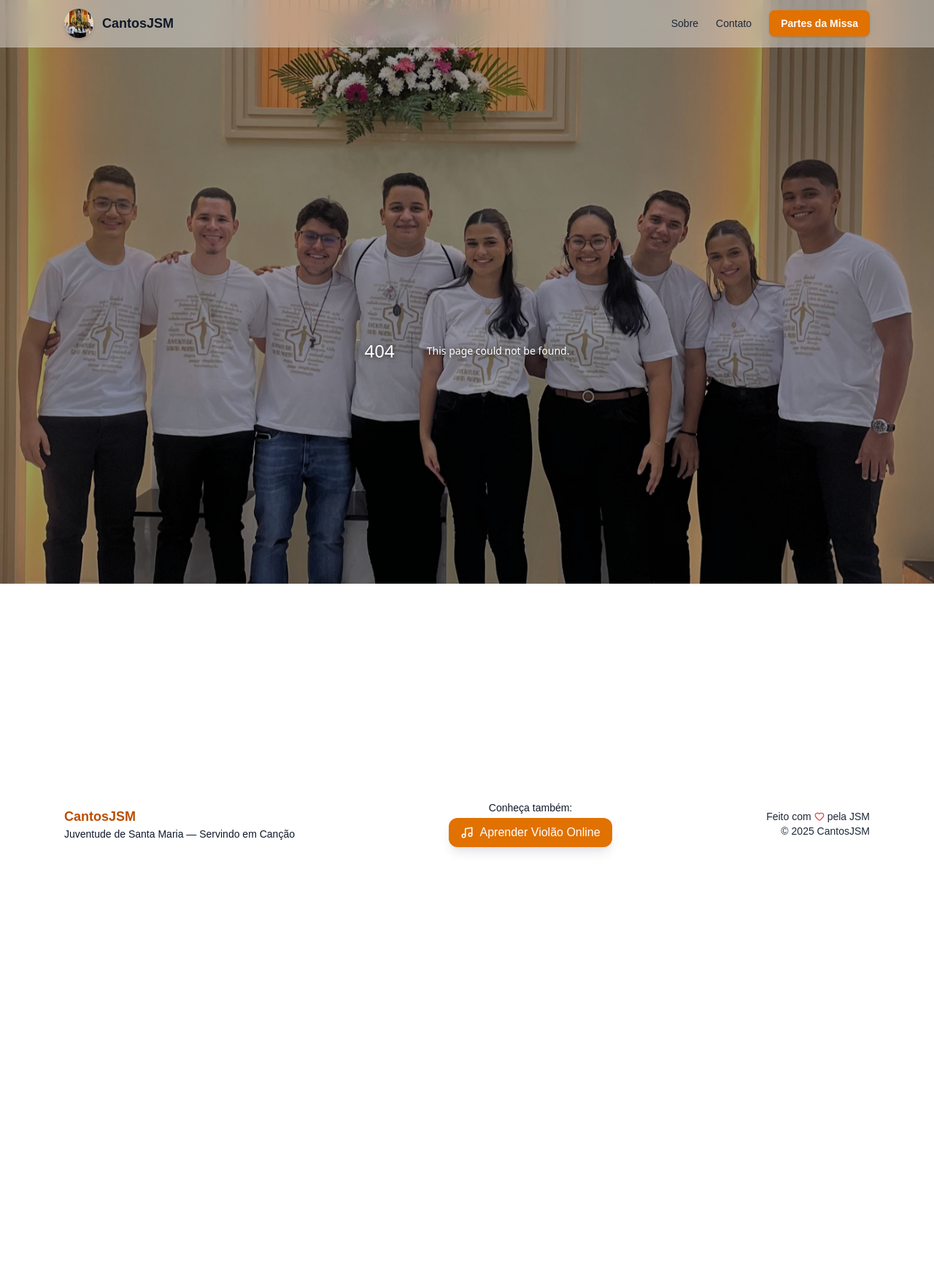
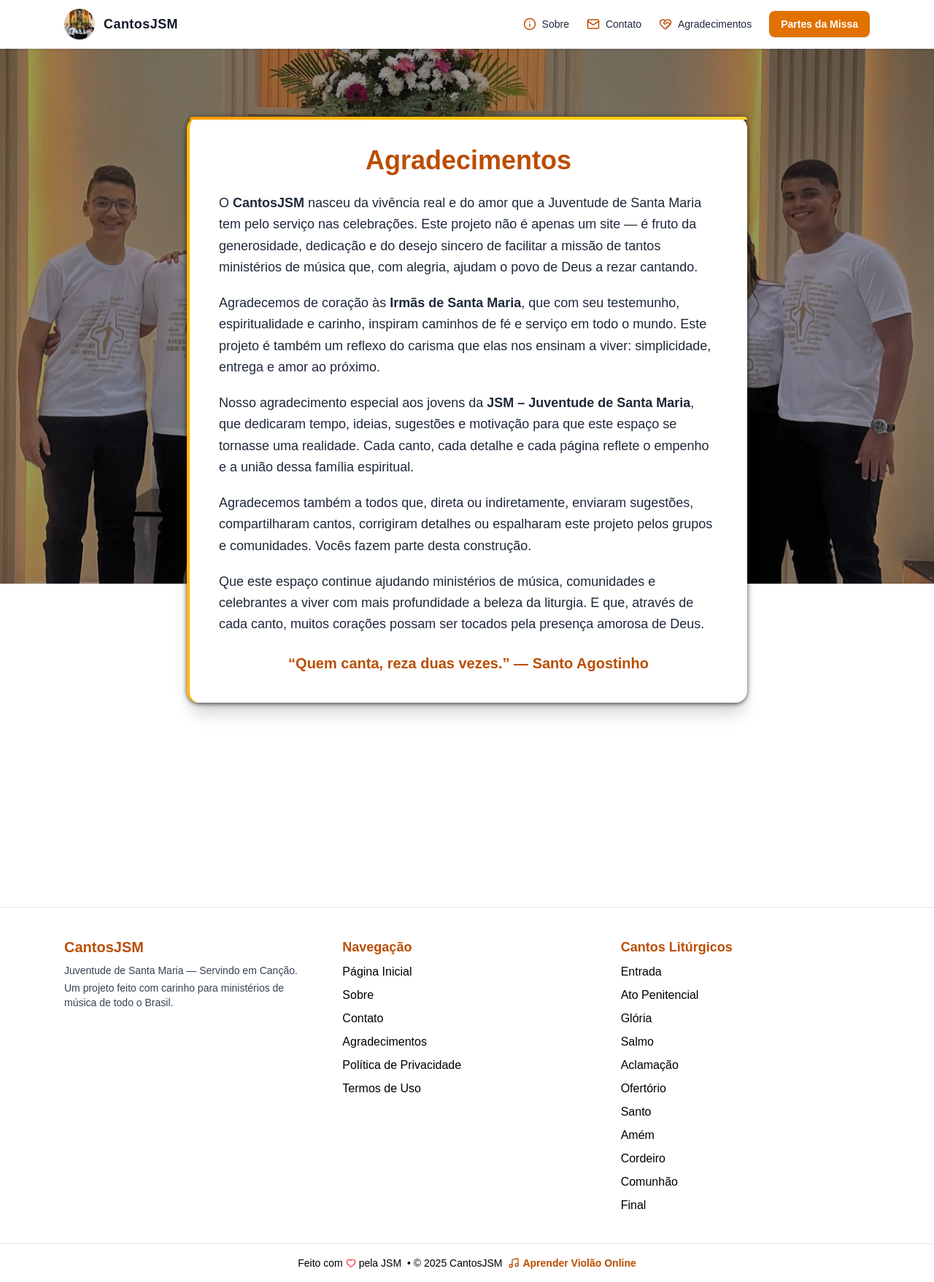
Before and after one commit to robsonalbuquerquedev/cantosjsm, a Next.js app: page /agradecimentos in a window 1280 px wide. Before the commit this address had no page. Shown: the whole page at 73% size. Before the commit the page ends 1193 px from the top, so only its background shows below. Built offline with nearby package versions, Linux system fonts and the light colour scheme.

Commit message:
update: project structure, pages and components

```diff
--- /dev/null
+++ b/src/app/agradecimentos/page.tsx
@@ -0,0 +1,71 @@
+"use client";
+
+import { motion } from "framer-motion";
+
+export default function AgradecimentosPage() {
+    return (
+        <main className="min-h-screen flex items-center justify-center px-6 py-20">
+
+            <motion.article
+                initial={{ opacity: 0, y: 30 }}
+                animate={{ opacity: 1, y: 0 }}
+                transition={{ duration: 0.8 }}
+                className="max-w-3xl w-full bg-white text-black rounded-2xl p-10 shadow-xl border-l-4 border-amber-400 space-y-6 relative"
+            >
+                {/* Faixa decorativa */}
+                <div className="absolute top-0 left-0 w-full h-1 bg-gradient-to-r from-amber-500 via-yellow-400 to-amber-300 rounded-t-2xl" />
+
+                {/* Título */}
+                <header className="text-center space-y-2">
+                    <h1 className="text-3xl md:text-4xl font-bold text-amber-700">
+                        Agradecimentos
+                    </h1>
+                </header>
+
+                {/* Texto */}
+                <section className="space-y-5 leading-relaxed text-lg text-gray-800">
+                    <p>
+                        O <strong>CantosJSM</strong> nasceu da vivência real e do amor que a
+                        Juventude de Santa Maria tem pelo serviço nas celebrações. Este
+                        projeto não é apenas um site — é fruto da generosidade, dedicação e
+                        do desejo sincero de facilitar a missão de tantos ministérios de música
+                        que, com alegria, ajudam o povo de Deus a rezar cantando.
+                    </p>
+
+                    <p>
+                        Agradecemos de coração às{" "}
+                        <strong>Irmãs de Santa Maria</strong>, que com seu testemunho,
+                        espiritualidade e carinho, inspiram caminhos de fé e serviço em todo
+                        o mundo. Este projeto é também um reflexo do carisma que elas nos
+                        ensinam a viver: simplicidade, entrega e amor ao próximo.
+                    </p>
+
+                    <p>
+                        Nosso agradecimento especial aos jovens da{" "}
+                        <strong>JSM – Juventude de Santa Maria</strong>, que dedicaram tempo,
+                        ideias, sugestões e motivação para que este espaço se tornasse uma
+                        realidade. Cada canto, cada detalhe e cada página reflete o empenho e
+                        a união dessa família espiritual.
+                    </p>
+
+                    <p>
+                        Agradecemos também a todos que, direta ou indiretamente, enviaram
+                        sugestões, compartilharam cantos, corrigiram detalhes ou espalharam
+                        este projeto pelos grupos e comunidades. Vocês fazem parte desta construção.
+                    </p>
+
+                    <p>
+                        Que este espaço continue ajudando ministérios de música,
+                        comunidades e celebrantes a viver com mais profundidade a beleza da
+                        liturgia. E que, através de cada canto, muitos corações possam ser
+                        tocados pela presença amorosa de Deus.
+                    </p>
+
+                    <p className="font-semibold text-amber-700 text-center mt-6 text-xl">
+                        “Quem canta, reza duas vezes.” — Santo Agostinho
+                    </p>
+                </section>
+            </motion.article>
+        </main>
+    );
+}
--- a/src/components/Footer.tsx
+++ b/src/components/Footer.tsx
@@ -5,35 +5,65 @@ import { Music, Heart } from "lucide-react";
 
 export default function Footer() {
     return (
-        <footer className="mt-16 w-full bg-white/30 backdrop-blur-md border-t border-white/20 text-gray-900">
-            <div className="max-w-6xl mx-auto px-6 py-8 flex flex-col md:flex-row items-center justify-between gap-4">
+        <footer className="mt-20 w-full bg-white text-black border-t border-gray-200">
+            <div className="max-w-6xl mx-auto px-6 py-10 grid grid-cols-1 md:grid-cols-3 gap-10">
 
-                {/* 🌿 Identidade CantosJSM */}
-                <div className="text-center md:text-left">
-                    <h3 className="font-semibold text-lg text-amber-700">CantosJSM</h3>
-                    <p className="text-sm">Juventude de Santa Maria — Servindo em Canção</p>
+                {/* 🌿 Identidade */}
+                <div>
+                    <h3 className="font-bold text-xl text-amber-700 mb-2">CantosJSM</h3>
+                    <p className="text-sm text-gray-700">
+                        Juventude de Santa Maria — Servindo em Canção.
+                    </p>
+                    <p className="text-sm text-gray-700 mt-1">
+                        Um projeto feito com carinho para ministérios de música de todo o Brasil.
+                    </p>
                 </div>
 
-                {/* 🎵 CTA para Aprender Violão */}
-                <div className="text-center">
-                    <p className="text-sm mb-1">Conheça também:</p>
-                    <Link
-                        href="https://aprenderviolaoonline.com.br/"
-                        target="_blank"
-                        className="inline-flex items-center gap-2 bg-amber-600 hover:bg-amber-500 text-white px-4 py-2 rounded-xl shadow-lg transition"
-                    >
-                        <Music size={18} />
-                        Aprender Violão Online
-                    </Link>
+                {/* 🔗 Navegação */}
+                <div className="flex flex-col space-y-2">
+                    <h4 className="font-semibold text-lg mb-2 text-amber-700">Navegação</h4>
+
+                    <Link href="/" className="hover:text-amber-700 transition">Página Inicial</Link>
+                    <Link href="/sobre" className="hover:text-amber-700 transition">Sobre</Link>
+                    <Link href="/contato" className="hover:text-amber-700 transition">Contato</Link>
+
+                    <Link href="/agradecimentos" className="hover:text-amber-700 transition">Agradecimentos</Link>
+                    <Link href="/politica-de-privacidade" className="hover:text-amber-700 transition">Política de Privacidade</Link>
+                    <Link href="/termos-de-uso" className="hover:text-amber-700 transition">Termos de Uso</Link>
                 </div>
 
-                {/* ❤️ Créditos */}
-                <div className="text-center md:text-right text-sm text-gray-800 flex flex-col">
-                    <span className="flex items-center justify-center md:justify-end gap-1">
-                        Feito com <Heart size={14} className="text-red-500" /> pela JSM
-                    </span>
-                    <span>© {new Date().getFullYear()} CantosJSM</span>
+                {/* 🎶 Partes da Missa */}
+                <div className="flex flex-col space-y-2">
+                    <h4 className="font-semibold text-lg mb-2 text-amber-700">Cantos Litúrgicos</h4>
+
+                    <Link href="/entrada" className="hover:text-amber-700 transition">Entrada</Link>
+                    <Link href="/ato-penitencial" className="hover:text-amber-700 transition">Ato Penitencial</Link>
+                    <Link href="/gloria" className="hover:text-amber-700 transition">Glória</Link>
+                    <Link href="/salmo" className="hover:text-amber-700 transition">Salmo</Link>
+                    <Link href="/aclamacao" className="hover:text-amber-700 transition">Aclamação</Link>
+                    <Link href="/ofertorio" className="hover:text-amber-700 transition">Ofertório</Link>
+                    <Link href="/santo" className="hover:text-amber-700 transition">Santo</Link>
+                    <Link href="/amem" className="hover:text-amber-700 transition">Amém</Link>
+                    <Link href="/cordeiro" className="hover:text-amber-700 transition">Cordeiro</Link>
+                    <Link href="/comunhao" className="hover:text-amber-700 transition">Comunhão</Link>
+                    <Link href="/final" className="hover:text-amber-700 transition">Final</Link>
                 </div>
+            </div>
+
+            {/* ⚡ Rodapé final */}
+            <div className="border-t border-gray-200 py-4 text-center text-sm flex flex-col md:flex-row items-center justify-center gap-2">
+                <span className="flex items-center gap-1">
+                    Feito com <Heart size={14} className="text-red-500" /> pela JSM
+                </span>
+                <span>• © {new Date().getFullYear()} CantosJSM</span>
+
+                <Link
+                    href="https://aprenderviolaoonline.com.br/"
+                    target="_blank"
+                    className="inline-flex items-center gap-1 text-amber-700 font-semibold hover:underline"
+                >
+                    <Music size={16} /> Aprender Violão Online
+                </Link>
             </div>
         </footer>
     );
--- a/src/components/Header.tsx
+++ b/src/components/Header.tsx
@@ -3,7 +3,7 @@
 import { useState, useEffect } from "react";
 import Link from "next/link";
 import Image from "next/image";
-import { Menu } from "lucide-react";
+import { Menu, Info, Mail, HeartHandshake } from "lucide-react";
 import Sidebar from "@/components/Sidebar";
 
 export default function Header() {
@@ -11,7 +11,7 @@ export default function Header() {
     const [isScrolled, setIsScrolled] = useState(false);
 
     useEffect(() => {
-        const handleScroll = () => setIsScrolled(window.scrollY > 30);
+        const handleScroll = () => setIsScrolled(window.scrollY > 20);
         window.addEventListener("scroll", handleScroll);
         return () => window.removeEventListener("scroll", handleScroll);
     }, []);
@@ -19,57 +19,77 @@ export default function Header() {
     return (
         <>
             <header
-                className={`fixed top-0 left-0 w-full z-50 transition-all duration-300 ${isScrolled
-                        ? "bg-white/60 shadow-md backdrop-blur-md border-b border-white/30"
-                        : "bg-white/40 backdrop-blur-lg border-b border-white/10"
-                    }`}
+                className={`
+                    fixed top-0 left-0 w-full z-50
+                    transition-all duration-300
+                    bg-white ${isScrolled ? "shadow-md" : "shadow-sm"}
+                    border-b border-gray-200
+                `}
             >
                 <div className="max-w-6xl mx-auto flex items-center justify-between px-6 py-3">
-                    {/* 🪶 Logo e nome (volta à página raiz) */}
+
+                    {/* 🌿 Logo + Nome */}
                     <Link href="/" className="flex items-center gap-3">
                         <Image
                             src="/logo.png"
                             alt="Logo CantosJSM"
-                            width={40}
-                            height={40}
-                            className="rounded-full shadow-md"
+                            width={42}
+                            height={42}
+                            className="rounded-full shadow"
                         />
-                        <span className="font-semibold text-gray-900 text-lg">
+                        <span className="font-semibold text-gray-900 text-lg tracking-wide">
                             CantosJSM
                         </span>
                     </Link>
 
-                    {/* 🔗 Links principais */}
-                    <nav className="hidden md:flex gap-6 items-center">
+                    {/* 🧭 Navegação Desktop */}
+                    <nav className="hidden md:flex items-center gap-6">
+
                         <Link
                             href="/sobre"
-                            className="text-sm font-medium text-gray-800 hover:text-amber-700 transition"
+                            className="flex items-center gap-2 text-sm font-medium text-gray-800 hover:text-amber-700 transition"
                         >
+                            <Info size={18} className="text-amber-700" />
                             Sobre
                         </Link>
+
                         <Link
                             href="/contato"
-                            className="text-sm font-medium text-gray-800 hover:text-amber-700 transition"
+                            className="flex items-center gap-2 text-sm font-medium text-gray-800 hover:text-amber-700 transition"
                         >
+                            <Mail size={18} className="text-amber-700" />
                             Contato
                         </Link>
 
-                        {/* CTA do Sidebar */}
+                        <Link
+                            href="/agradecimentos"
+                            className="flex items-center gap-2 text-sm font-medium text-gray-800 hover:text-amber-700 transition"
+                        >
+                            <HeartHandshake size={18} className="text-amber-700" />
+                            Agradecimentos
+                        </Link>
+
+                        {/* CTA */}
                         <button
                             onClick={() => setIsOpen(true)}
-                            className="bg-amber-600 hover:bg-amber-500 text-white text-sm font-semibold px-4 py-2 rounded-lg shadow transition cursor-pointer"
+                            className="
+                                cursor-pointer bg-amber-600 hover:bg-amber-500
+                                text-white text-sm font-semibold
+                                px-4 py-2 rounded-lg shadow transition
+                            "
                         >
                             Partes da Missa
                         </button>
                     </nav>
 
-                    {/* 🍔 Botão mobile */}
+                    {/* 📱 Botão Mobile */}
                     <button
                         onClick={() => setIsOpen(true)}
                         className="text-gray-800 md:hidden"
                     >
-                        <Menu size={26} />
+                        <Menu size={28} />
                     </button>
+
                 </div>
             </header>
 
--- a/src/components/Sidebar.tsx
+++ b/src/components/Sidebar.tsx
@@ -3,7 +3,22 @@
 import { motion, AnimatePresence } from "framer-motion";
 import Link from "next/link";
 import Image from "next/image";
-import { X } from "lucide-react";
+import {
+    X,
+    DoorOpen,
+    HandHelping,
+    Sun,
+    BookOpenCheck,
+    Megaphone,
+    HandHeart,
+    Sparkles,
+    CheckCircle2,
+    BadgeCheck,
+    Wine,
+    Flag,
+    Info,
+    Mail
+} from "lucide-react";
 
 interface SidebarProps {
     isOpen: boolean;
@@ -11,23 +26,25 @@ interface SidebarProps {
 }
 
 export default function Sidebar({ isOpen, onClose }: SidebarProps) {
+
     const routes = [
-        { label: "Entrada", href: "/entrada" },
-        { label: "Ato Penitencial", href: "/ato-penitencial" },
-        { label: "Glória", href: "/gloria" },
-        { label: "Salmo", href: "/salmo" },
-        { label: "Aclamação", href: "/aclamacao" },
-        { label: "Ofertório", href: "/ofertorio" },
-        { label: "Santo", href: "/santo" },
-        { label: "Amém", href: "/amem" },
-        { label: "Cordeiro", href: "/cordeiro" },
-        { label: "Comunhão", href: "/comunhao" },
-        { label: "Final", href: "/final" },
+        { label: "Entrada", href: "/entrada", icon: DoorOpen },
+        { label: "Ato Penitencial", href: "/ato-penitencial", icon: HandHelping },
+        { label: "Glória", href: "/gloria", icon: Sun },
+        { label: "Salmo", href: "/salmo", icon: BookOpenCheck },
+        { label: "Aclamação", href: "/aclamacao", icon: Megaphone },
+        { label: "Ofertório", href: "/ofertorio", icon: HandHeart },
+        { label: "Santo", href: "/santo", icon: Sparkles },
+        { label: "Amém", href: "/amem", icon: CheckCircle2 },
+        { label: "Cordeiro", href: "/cordeiro", icon: BadgeCheck },
+        { label: "Comunhão", href: "/comunhao", icon: Wine },
+        { label: "Final", href: "/final", icon: Flag },
     ];
 
     const extras = [
-        { label: "Sobre", href: "/sobre" },
-        { label: "Contato", href: "/contato" },
+        { label: "Sobre", href: "/sobre", icon: Info },
+        { label: "Contato", href: "/contato", icon: Mail },
+        { label: "Política de Privacidade", href: "/politica-de-privacidade", icon: BookOpenCheck },
     ];
 
     return (
@@ -37,29 +54,47 @@ export default function Sidebar({ isOpen, onClose }: SidebarProps) {
                     initial={{ x: "100%" }}
                     animate={{ x: 0 }}
                     exit={{ x: "100%" }}
-                    transition={{ duration: 0.3 }}
-                    className="fixed top-0 right-0 w-3/4 sm:w-1/2 h-full bg-white/95 backdrop-blur-md p-6 z-50 flex flex-col shadow-lg"
+                    transition={{ duration: 0.35 }}
+                    className="
+                        fixed top-0 right-0
+                        w-4/5 sm:w-2/5 md:w-1/3
+                        h-full bg-white text-black
+                        p-6 z-50 flex flex-col shadow-2xl
+                        border-l-4 border-amber-400
+                    "
                 >
-                    {/* 🔹 Cabeçalho da sidebar */}
-                    <div className="flex justify-between items-center mb-6">
-                        <div className="flex items-center gap-2">
+                    {/* 🔹 Header da Sidebar */}
+                    <div className="flex justify-between items-center mb-8 pb-4 border-b border-gray-200">
+                        <div className="flex items-center gap-3">
                             <Image
                                 src="/logo.png"
                                 alt="Logo CantosJSM"
-                                width={40}
-                                height={40}
-                                className="rounded-full shadow-sm"
+                                width={42}
+                                height={42}
+                                className="rounded-full shadow"
                             />
-                            <h2 className="text-lg font-semibold text-amber-700">CantosJSM</h2>
+                            <h2 className="text-xl font-bold text-amber-700 tracking-wide">
+                                CantosJSM
+                            </h2>
                         </div>
-                        <button onClick={onClose} className="text-gray-800 cursor-pointer">
-                            <X size={26} />
+
+                        <button
+                            onClick={onClose}
+                            className="text-gray-800 hover:text-red-600 transition cursor-pointer"
+                        >
+                            <X size={30} />
                         </button>
                     </div>
 
-                    {/* 📖 Rotas da missa */}
-                    <nav className="flex flex-col gap-4">
-                        {routes.map((route, index) => (
+                    {/* 🎶 Seção: Partes da Missa */}
+                    <h3 className="font-semibold text-lg text-amber-700 mb-4">
+                        Partes da Missa
+                    </h3>
+
+                    <nav className="flex flex-col gap-3 mb-8">
+                        {routes.map((route, index) => {
+                            const Icon = route.icon;
+                            return (
                                 <motion.div
                                     key={route.href}
                                     initial={{ opacity: 0, x: 20 }}
@@ -69,33 +104,52 @@ export default function Sidebar({ isOpen, onClose }: SidebarProps) {
                                     <Link
                                         href={route.href}
                                         onClick={onClose}
-                                    className="block text-lg text-gray-700 hover:text-amber-700 transition"
+                                        className="
+                                            flex items-center gap-3
+                                            text-base font-medium
+                                            text-gray-700 hover:text-amber-700
+                                            transition
+                                        "
                                     >
+                                        <Icon size={20} className="text-amber-700" />
                                         {route.label}
                                     </Link>
                                 </motion.div>
-                        ))}
+                            );
+                        })}
+                    </nav>
 
-                        {/* 🔸 Separador visual */}
-                        <div className="border-t border-gray-300 my-4"></div>
+                    {/* 📄 Seção Institucional */}
+                    <h3 className="font-semibold text-lg text-amber-700 mb-4">
+                        Institucional
+                    </h3>
 
-                        {/* 🔗 Extras */}
-                        {extras.map((item, index) => (
+                    <nav className="flex flex-col gap-3">
+                        {extras.map((item, index) => {
+                            const Icon = item.icon;
+                            return (
                                 <motion.div
                                     key={item.href}
                                     initial={{ opacity: 0, x: 20 }}
                                     animate={{ opacity: 1, x: 0 }}
-                                transition={{ delay: (routes.length + index) * 0.04 }}
+                                    transition={{ delay: (routes.length + index) * 0.03 }}
                                 >
                                     <Link
                                         href={item.href}
                                         onClick={onClose}
-                                    className="block text-lg text-gray-700 hover:text-amber-700 transition"
+                                        className="
+                                            flex items-center gap-3
+                                            text-base font-medium
+                                            text-gray-700 hover:text-amber-700
+                                            transition
+                                        "
                                     >
+                                        <Icon size={20} className="text-amber-700" />
                                         {item.label}
                                     </Link>
                                 </motion.div>
-                        ))}
+                            );
+                        })}
                     </nav>
                 </motion.aside>
             )}
```
Lines whose indentation alone changed are shown as unchanged.
